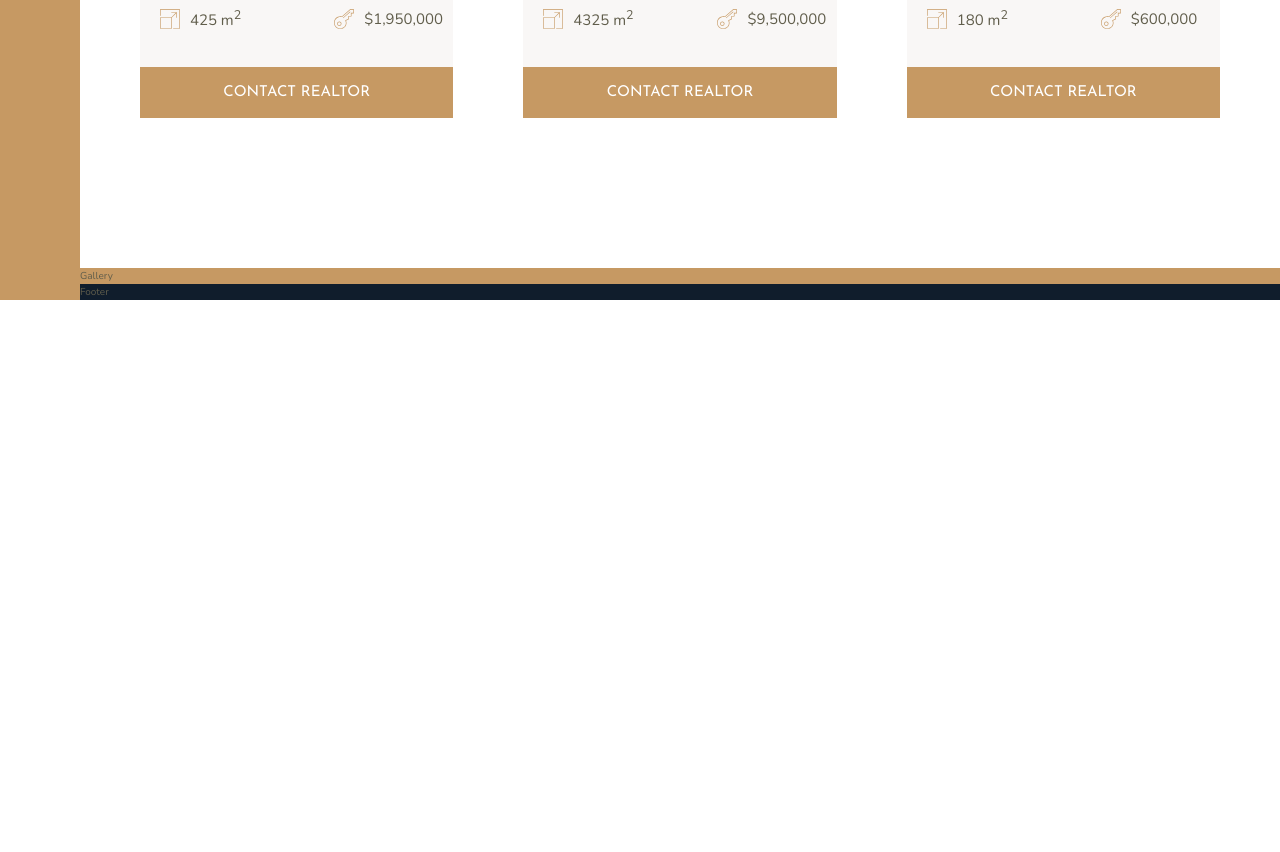
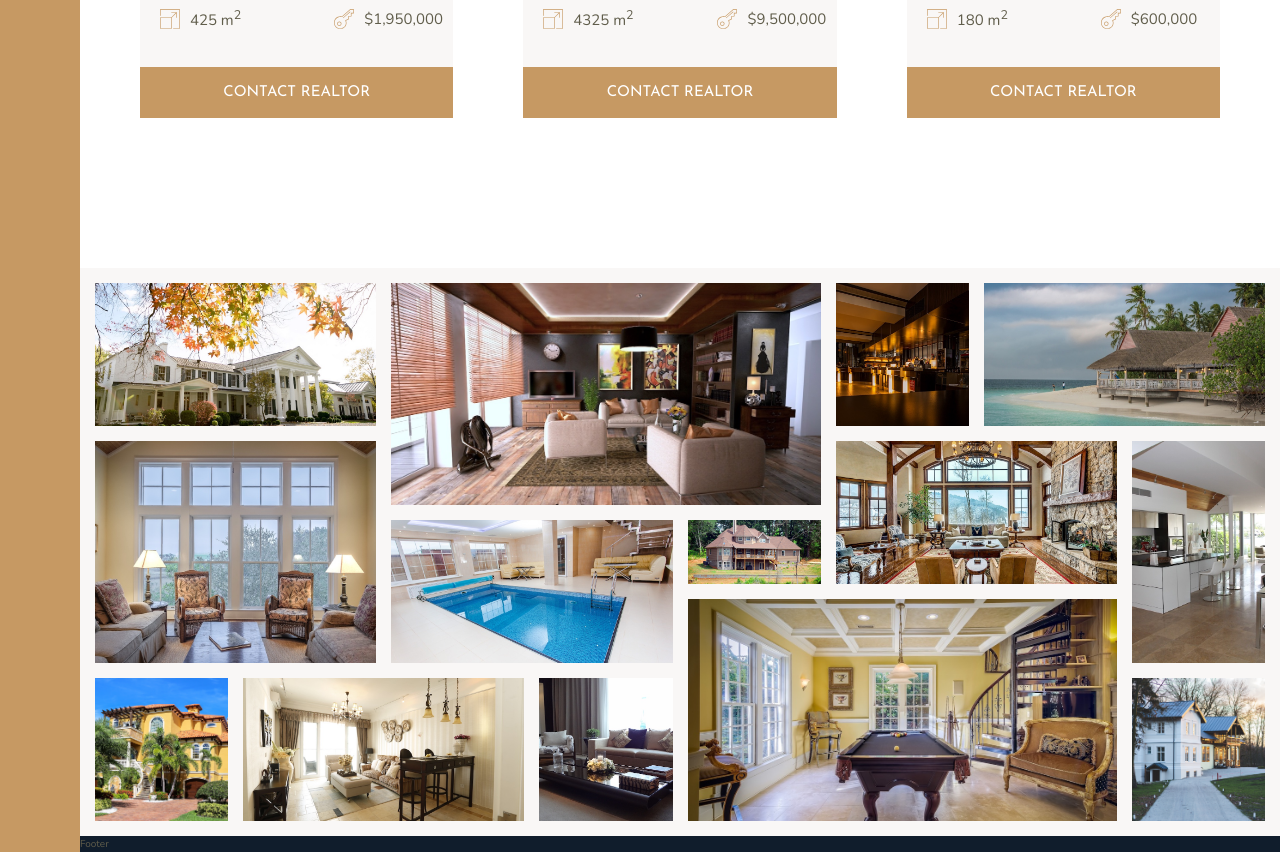
Before and after one commit to pablojack911/advanced-css-course-grid-layout, a website: page index.html in a window 1280 px wide. Shown: the part 2804-3656 px from the top of the page. Before the commit the page ends 3104 px from the top, so only its background shows below. Drawn offline with nearby package versions, Linux system fonts and the light colour scheme.

Commit message:
Gallery section

```diff
--- a/index.html
+++ b/index.html
@@ -76,7 +76,8 @@
         <h3 class="heading-3 mb-sm">Happy Customers</h3>
         <h2 class="heading-2 heading-2--dark mb-md">&ldquo;The best decision of our lives&rdquo;</h2>
         <p class="story__text">
-            Lorem, ipsum dolor sit amet consectetur adipisicing elit. Tenetur distinctio necessitatibus pariatur voluptatibus. Quidem consequatur harum volupta!
+            Lorem, ipsum dolor sit amet consectetur adipisicing elit. Tenetur distinctio necessitatibus pariatur voluptatibus. Quidem consequatur
+            harum volupta!
         </p>
         <button class="btn">Find your own home</button>
     </div>
@@ -276,7 +277,50 @@
         </div>
     </section>
 
-    <section class="gallery">Gallery</section>
+    <section class="gallery">
+        <figure class="gallery__item gallery__item--1">
+            <img src="img/gal-1.jpeg" alt="galery 1" class="gallery__img">
+        </figure>
+        <figure class="gallery__item gallery__item--2">
+            <img src="img/gal-2.jpeg" alt="galery 2" class="gallery__img">
+        </figure>
+        <figure class="gallery__item gallery__item--3">
+            <img src="img/gal-3.jpeg" alt="galery 3" class="gallery__img">
+        </figure>
+        <figure class="gallery__item gallery__item--4">
+            <img src="img/gal-4.jpeg" alt="galery 4" class="gallery__img">
+        </figure>
+        <figure class="gallery__item gallery__item--5">
+            <img src="img/gal-5.jpeg" alt="galery 5" class="gallery__img">
+        </figure>
+        <figure class="gallery__item gallery__item--6">
+            <img src="img/gal-6.jpeg" alt="galery 6" class="gallery__img">
+        </figure>
+        <figure class="gallery__item gallery__item--7">
+            <img src="img/gal-7.jpeg" alt="galery 7" class="gallery__img">
+        </figure>
+        <figure class="gallery__item gallery__item--8">
+            <img src="img/gal-8.jpeg" alt="galery 8" class="gallery__img">
+        </figure>
+        <figure class="gallery__item gallery__item--9">
+            <img src="img/gal-9.jpeg" alt="galery 9" class="gallery__img">
+        </figure>
+        <figure class="gallery__item gallery__item--10">
+            <img src="img/gal-10.jpeg" alt="galery 10" class="gallery__img">
+        </figure>
+        <figure class="gallery__item gallery__item--11">
+            <img src="img/gal-11.jpeg" alt="galery 11" class="gallery__img">
+        </figure>
+        <figure class="gallery__item gallery__item--12">
+            <img src="img/gal-12.jpeg" alt="galery 12" class="gallery__img">
+        </figure>
+        <figure class="gallery__item gallery__item--13">
+            <img src="img/gal-13.jpeg" alt="galery 13" class="gallery__img">
+        </figure>
+        <figure class="gallery__item gallery__item--14">
+            <img src="img/gal-14.jpeg" alt="galery 14" class="gallery__img">
+        </figure>
+    </section>
 
     <footer class="footer">Footer</footer>
 </body>
--- a/sass/_gallery.scss
+++ b/sass/_gallery.scss
@@ -1,5 +1,89 @@
 .gallery {
-  background-color: $color-primary;
+  background-color: $color-grey-light-1;
+  grid-column: full-start / full-end;
 
-  grid-column: full-start / full-end;
+  display: grid;
+  grid-template-columns: repeat(8, 1fr);
+  grid-template-rows: repeat(7, 5vw);
+  gap: 1.5rem;
+  padding: 1.5rem;
+
+  &__item {
+    &--1 {
+      grid-row: 1 / span 2;
+      grid-column: 1 / span 2;
+    }
+
+    &--2 {
+      grid-row: 1 / span 3;
+      grid-column: 3 / span 3;
+    }
+
+    &--3 {
+      grid-row: 1 / span 2;
+      grid-column: 6 / 7;
+    }
+
+    &--4 {
+      grid-row: 1 / span 2;
+      grid-column: 7 / -1;
+    }
+
+    &--5 {
+      grid-row: 3 / span 3;
+      grid-column: 1 / span 2;
+    }
+
+    &--6 {
+      grid-row: 4 / span 2;
+      grid-column: 3 / span 2;
+    }
+
+    &--7 {
+      grid-row: 4 / 5;
+      grid-column: 5 / 6;
+    }
+
+    &--8 {
+      grid-row: 3 / span 2;
+      grid-column: 6 / span 2;
+    }
+
+    &--9 {
+      grid-row: 3 / span 3;
+      grid-column: 8 / -1;
+    }
+
+    &--10 {
+      grid-row: 6 / -1;
+      grid-column: 1 / 2;
+    }
+
+    &--11 {
+      grid-row: 6/-1;
+      grid-column: 2 / span 2;
+    }
+
+    &--12 {
+      grid-row: 6 / -1;
+      grid-column: 4 / 5;
+    }
+
+    &--13 {
+      grid-row: 5 / -1;
+      grid-column: 5 / span 3;
+    }
+
+    &--14 {
+      grid-row: 6 / -1;
+      grid-column: 8 / -1;
+    }
+  }
+
+  &__img {
+    width: 100%;
+    height: 100%;
+    display: block;
+    object-fit: cover;
+  }
 }
```
Also changed, not shown: css/style.css.
